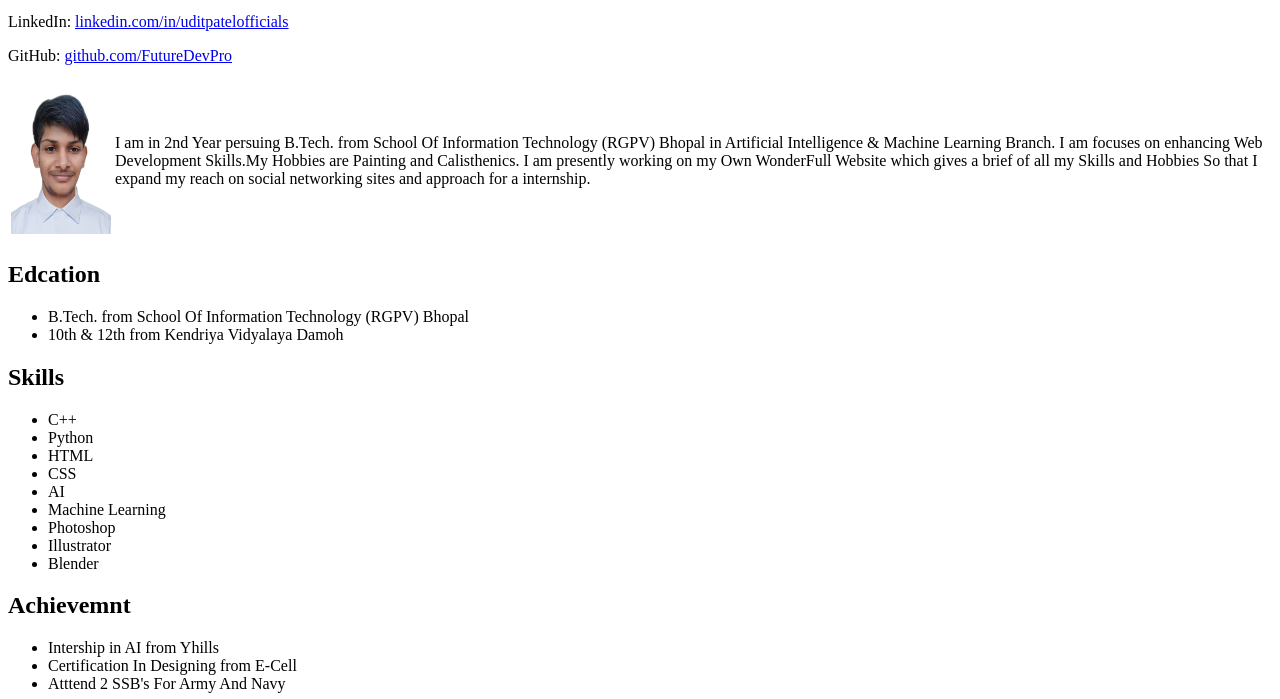
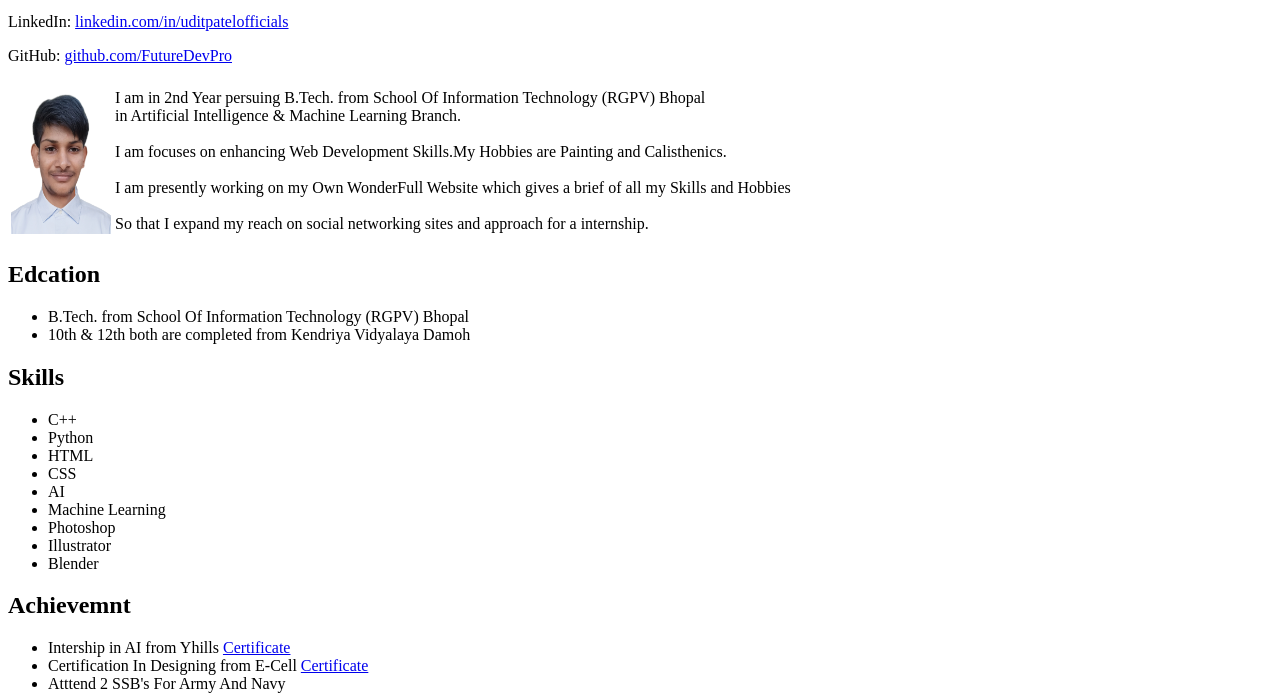
Before and after one commit to FutureDevPro/Resume, a plain HTML site: page index.html in a window 1280 px wide. Shown: the part 101-800 px from the top of the page. Drawn offline with Linux system fonts and the light colour scheme.

Commit message:
Add files via upload

```diff
--- a/index.html
+++ b/index.html
@@ -22,10 +22,10 @@
                             <img src="Passport.png" alt="Passport Photo" height="150px" width="100px">
                         </td>
                         <td>
-                            I am in 2nd Year persuing B.Tech. from School Of Information Technology (RGPV) Bhopal
-                             in Artificial Intelligence & Machine Learning Branch.
-                            I am focuses on enhancing Web Development Skills.My Hobbies are Painting and Calisthenics.
-                            I am presently working on my Own WonderFull Website which gives a brief of all my Skills and Hobbies
+                            I am in 2nd Year persuing B.Tech. from School Of Information Technology (RGPV) Bhopal <br>
+                             in Artificial Intelligence & Machine Learning Branch. <br> <br>
+                            I am focuses on enhancing Web Development Skills.My Hobbies are Painting and Calisthenics. <br> <br>
+                            I am presently working on my Own WonderFull Website which gives a brief of all my Skills and Hobbies <br> <br>
                             So that I expand my reach on social networking sites and approach for a internship.
                         </td>
                     </tr>
@@ -36,7 +36,7 @@
 
                     <ul>
                         <li>B.Tech. from School Of Information Technology (RGPV) Bhopal</li>
-                        <li>10th & 12th from Kendriya Vidyalaya Damoh</li>
+                        <li>10th & 12th both are completed from Kendriya Vidyalaya Damoh</li>
                     </ul>
                 </section>
 
@@ -59,8 +59,8 @@
                 <section>
                     <h2>Achievemnt</h2>
                     <ul>
-                        <li>Intership in AI from Yhills</li>
-                        <li>Certification In Designing from E-Cell</li>
+                        <li>Intership in AI from Yhills <a href="https://drive.google.com/file/d/1IGyTWVlkObfhKMx-Kc-CVdb4ulu9k4qP/view?usp=drive_link">Certificate</a></li>
+                        <li>Certification In Designing from E-Cell <a href="https://drive.google.com/file/d/1A1lZKbnBUErpNmoHLGqRN8wTsnUEEDhT/view?usp=drive_link">Certificate</a></li>
                         <li>Atttend 2 SSB's For Army And Navy</li>
                     </ul>
                 </section>
```
